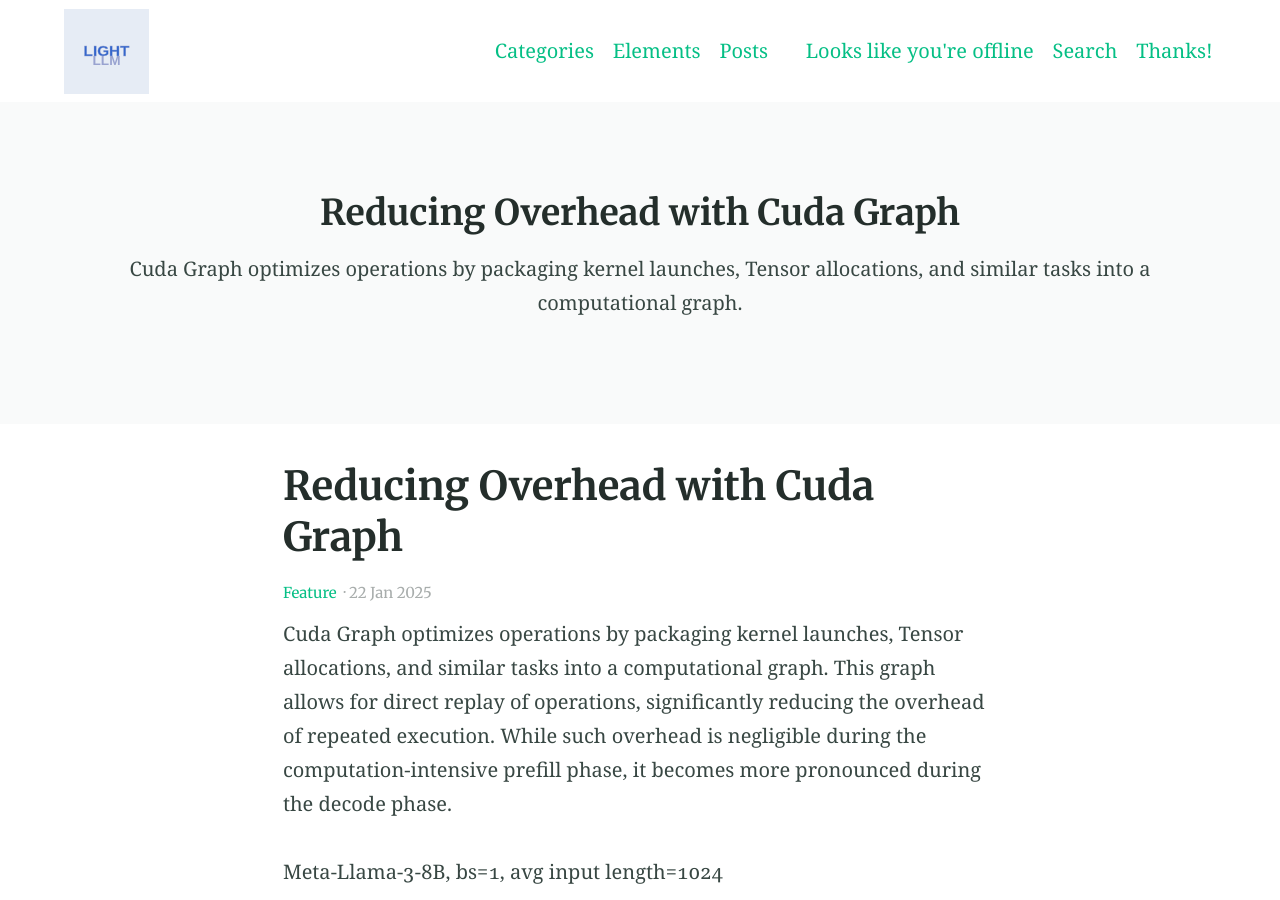
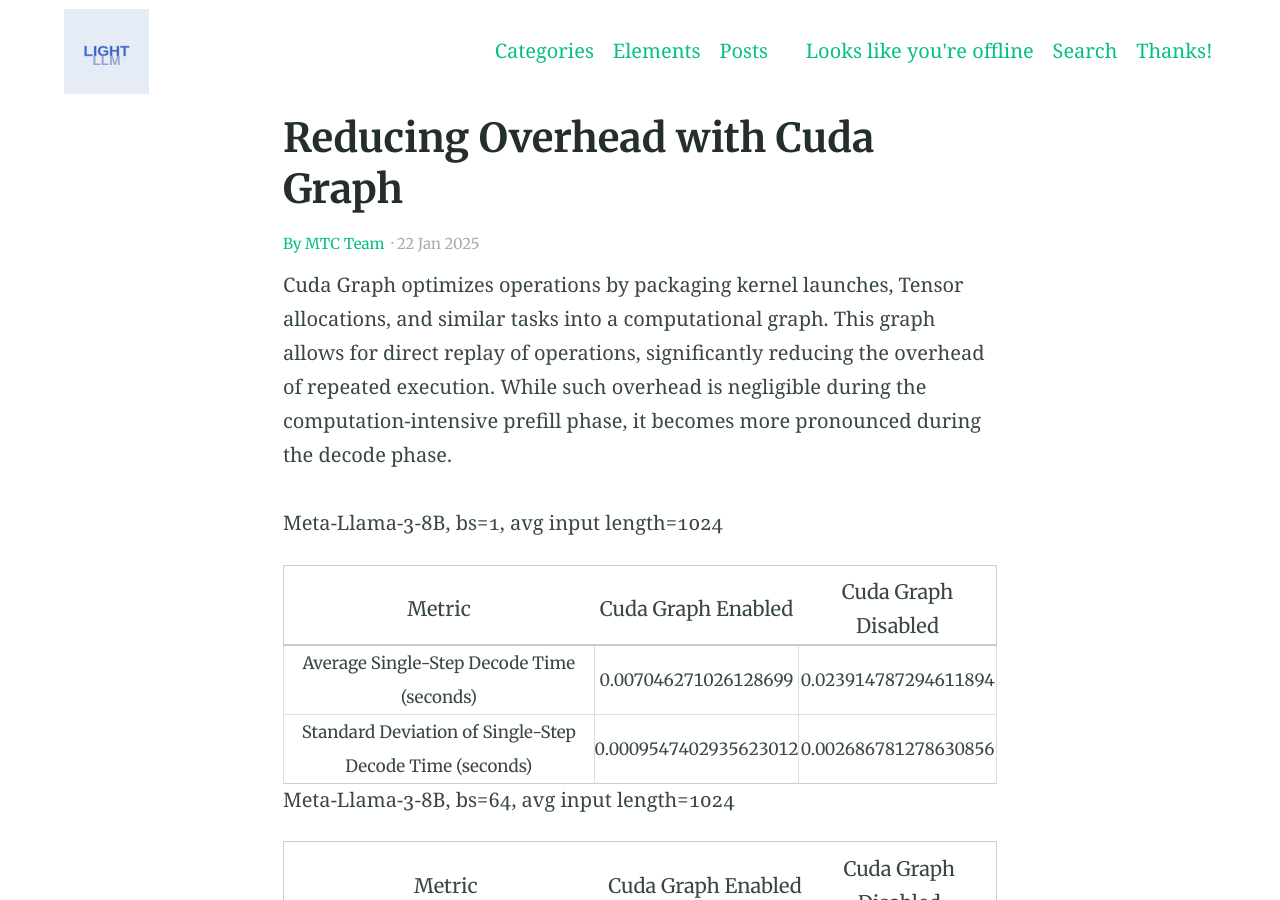
Before and after one commit to ModelTC/lightllm-blog, a Jekyll site: the page built from _posts/2025-01-22-cudagraph.md, in a window 1280 px wide and 900 px high. Built offline with Jekyll 4.4.1, drawn with Linux system fonts in a browser that asks for light colours.

```diff
--- a/_posts/2025-01-22-cudagraph.md
+++ b/_posts/2025-01-22-cudagraph.md
@@ -1,12 +1,9 @@
 ---
 title: Reducing Overhead with Cuda Graph
 categories:
-- Feature
+- By MTC Team
 excerpt: |
   Cuda Graph is used to reduce overhead in LightLLM.
-feature_text: |
-  ## Reducing Overhead with Cuda Graph
-  Cuda Graph optimizes operations by packaging kernel launches, Tensor allocations, and similar tasks into a computational graph.
 ---
 
 Cuda Graph optimizes operations by packaging kernel launches, Tensor allocations, and similar tasks into a computational graph. This graph allows for direct replay of operations, significantly reducing the overhead of repeated execution. While such overhead is negligible during the computation-intensive prefill phase, it becomes more pronounced during the decode phase.
```
Also changed, not shown: _posts/2025-02-16-lightllm-v0.1.0.md (added, +29 -0 lines), assets/images/blogs/02-lightllm250216/lightllm-performace.png (added), assets/images/blogs/02-lightllm250216/lightllm.png (added).
